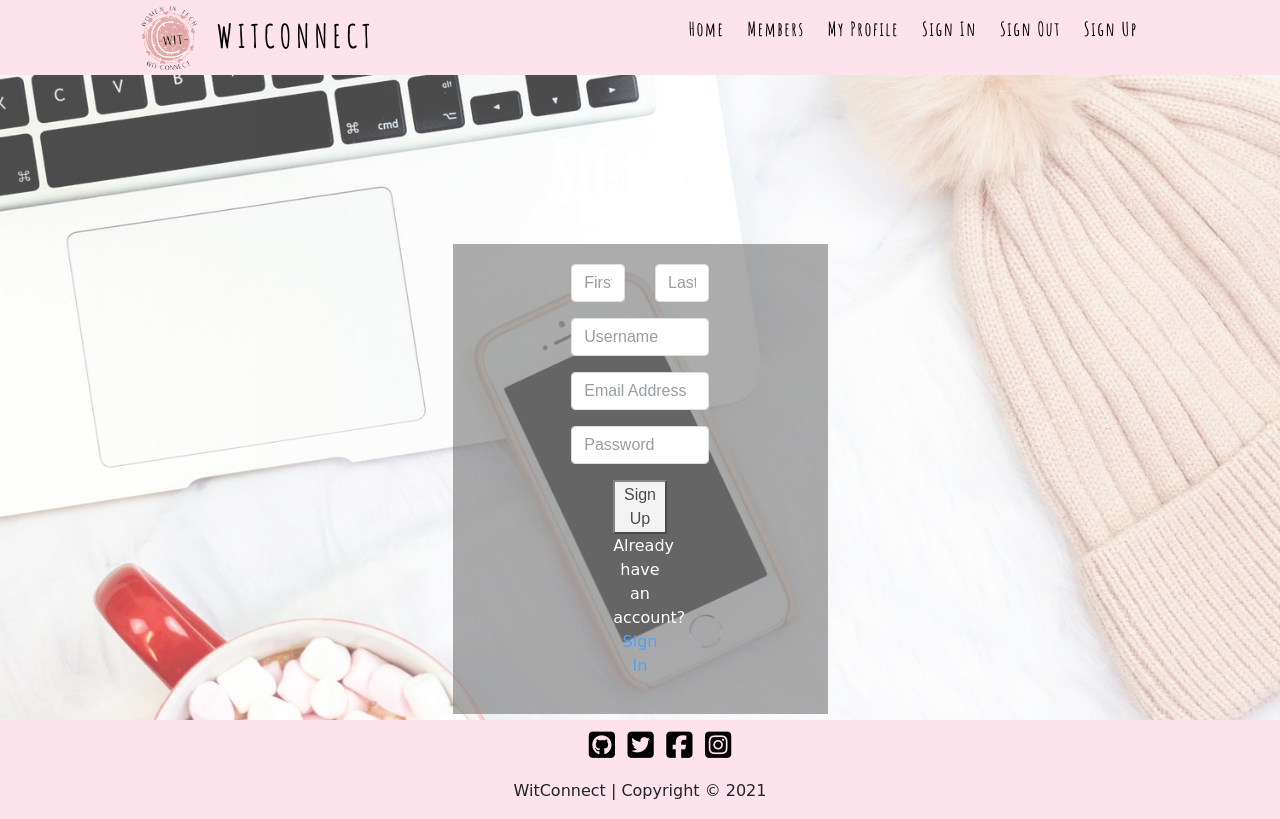
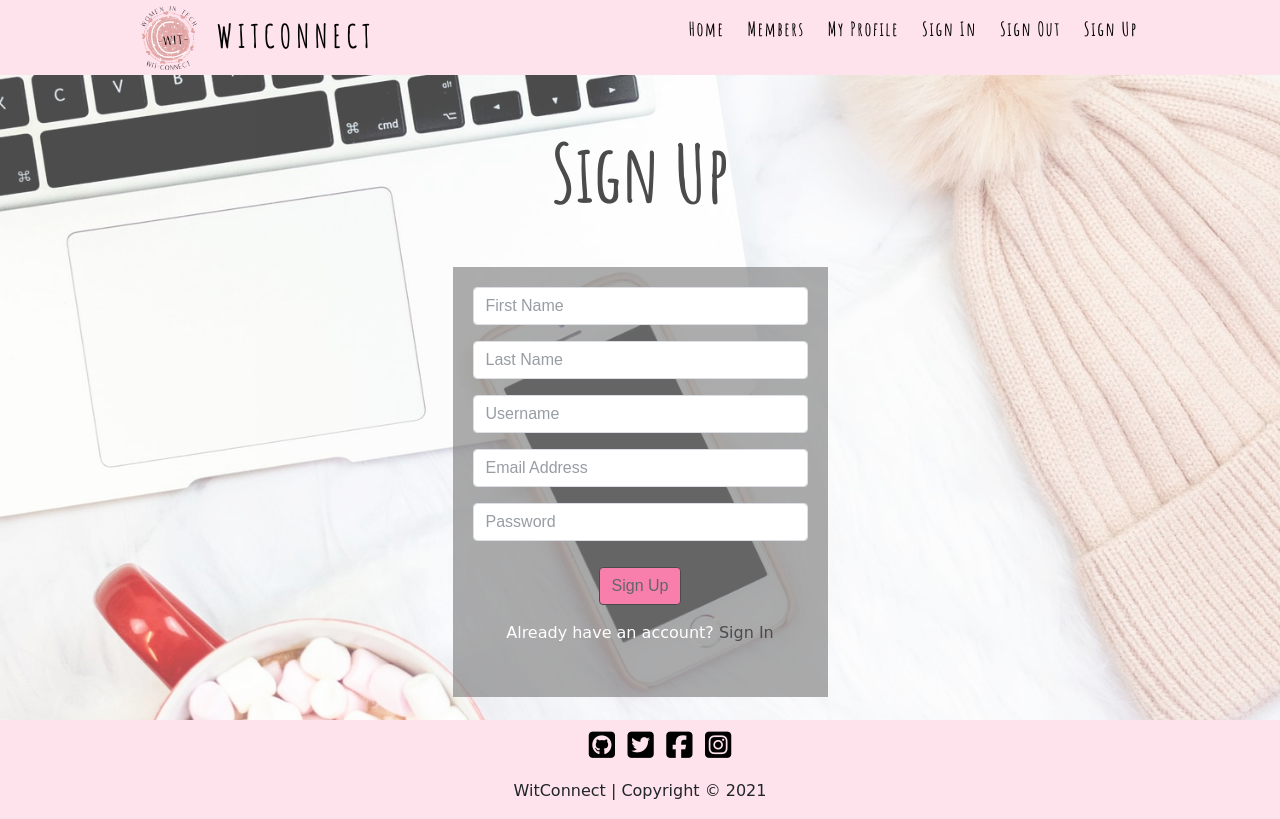
Before and after one commit to aineon/women-in-tech, a Flask app: page /register in a window 1280 px wide. Run offline with Flask 2, Linux system fonts and the light colour scheme; some libraries are stand-ins or nearby versions; some web fonts are replaced.

Commit message:
Style Sign Up page

```diff
--- a/static/css/style.css
+++ b/static/css/style.css
@@ -116,6 +116,9 @@ nav {
 @media only screen and (max-width: 425px) {
     .tablinks {
         font-size: 1rem;
+    }
+    .form-container{
+        width: 70%;
     }
 }
 @media screen and (max-width: 1024px) {
@@ -239,7 +242,7 @@ nav {
 }
 
 .form-heading{
-    padding-top: 20%;
+    padding-top: 10%;
     padding-bottom: 3%;
     font-family: 'Amatic SC', cursive;
     font-weight: 900;
@@ -251,8 +254,12 @@ nav {
    font-weight: 900;
 }
 
-.signup:hover{
-    color: #f64a8a;
+.signin{
+    color: black;
+}
+
+.signin:hover{
+    color: #ffe3ec;
 }
 
 /*--Sign Up page--*/
@@ -267,6 +274,25 @@ nav {
     overflow: hidden;
     width: 100%;
     z-index: -1;
+}
+
+.signup{
+    color: black;
+}
+
+.signin{
+    color: black;
+}
+.signin:hover{
+    color: #ffe3ec;
+}
+
+.sign-up{
+    color: black;
+}
+
+.sign-up:hover{
+    color: #ffe3ec;
 }
 
 /*--Footer--*/
--- a/templates/login.html
+++ b/templates/login.html
@@ -5,7 +5,7 @@
       <!-- Page Heading -->
 
       <div class="row text-center">
-          <div class="col-10 offset-1 col-md-6 offset-md-3">
+          <div class="col-md-12">
             <h1 class="form-heading">Login</h1>
           </div>
         </div>
@@ -37,7 +37,7 @@
                     <div class="col-md-12 form-group text-center">
                         <p class="text-center account-login">
                                     Don't have an account?
-                                    <a href="{{ url_for('register') }}" class="signup">Sign Up</a>
+                                    <a href="{{ url_for('register') }}" class="sign-up">Sign Up</a>
                             </p>
                     </div>
                 </div>
--- a/templates/register.html
+++ b/templates/register.html
@@ -6,49 +6,64 @@
 <main>
  <section class="container-fluid signup-img">
         <div class="row text-center">
-            <div class="col-10 offset-1 col-md-6 offset-md-3">
-                  <h1 class="form-heading">Sign Up</h1>
-            </div>
+          <div class="col-md-12">
+            <h1 class="signup form-heading" id="signup">Sign Up</h1>
+          </div>
         </div>
 
-    <!-- Log In Form-->
-        <div class="row form-container">
-            <form class="col-10 offset-1 col-md-6 offset-md-3" method="POST" action="{{ url_for('register') }}">
-                <div class="row">
-                    <div class="form-group col-md-6 text-center">
+        <!-- Sign UpForm-->
+        <div class="form-container">
+            <div class="row">
+                <form class="col-md-12 text-center" method="POST" action="{{ url_for('register') }}">
+                    <div class="form-row text-center">
+                    <div class="form-group col-md-12 text-center">
                         <label for="firstname" class="d-none">First Name</label>
                         <input type="text" class="form-control validate" id="firstname" name="firstname" placeholder="First Name" required>
                     </div>
-                    <div class="form-group col-md-6  text-center">
+                </div>
+                <div class="row">
+                     <div class="form-group col-md-12  text-center">
                         <label for="lastname" class="d-none">Last Name</label>
                         <input type="text" class="form-control validate" id="lastname" name="lastname" placeholder="Last Name" required>
                     </div>
-                    <div class="form-group col-12  text-center">
+                </div>
+                <div class="row">
+                    <div class="form-group col-md  text-center">
                         <label for="username" class="d-none">Username</label>
                         <input type="text" class="form-control validate" id="username" name="username" placeholder="Username" required>
                     </div>
-                    <div class="form-group col-12 text-center">
+                </div>
+                <div class="row">
+                    <div class="form-group col-md text-center">
                         <label for="email" class="d-none">Email</label>
                         <input type="email" class="form-control validate" id="email" name="email" placeholder="Email Address" required>
                     </div>
-                    <div class="form-group col-12 text-center">
+                </div>
+                <div class="row">
+                    <div class="form-group col-md text-center">
                         <label for="password" class="d-none">Password</label>
                         <input type="password" class="form-control validate" id="password" name="password" placeholder="Password" required>
                     </div>
                 </div>
-                <div class="row text-center">
-                    <div class="col-12 col-md-6 offset-md-3">
-                        <button type="submit" class="btn-small login-btn">
+                <div class="row">
+                    <div class="form-group col-md text-center">
+                        <button type="submit" class="btn btn-small" id="login-btn">
                                 Sign Up
                         </button>
+                    </div>
+                </div>
+                <div class="row">
+                    <div class="form-group col-md text-center">
                         <p class="text-center">
                                 Already have an account?
-                        <a href="" class="">Sign In</a>
+                        <a href="{{ url_for('login') }}" class="signin">Sign In</a>
                         </p>
                     </div>
                 </div>
-            </form>
-        </div>
+                </form>
+
+
+
     </section>
     </main>
 {% endblock %}
```
